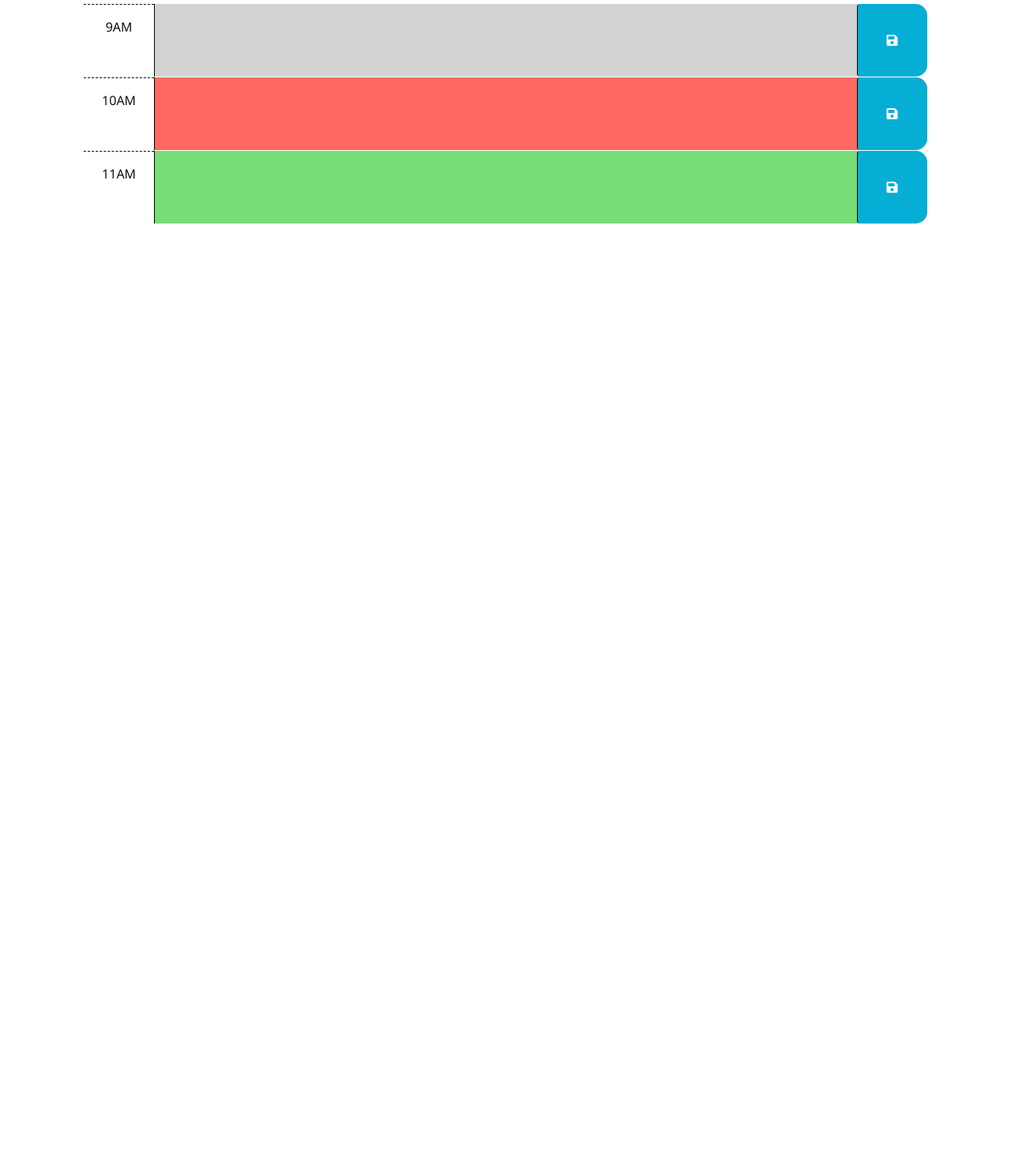
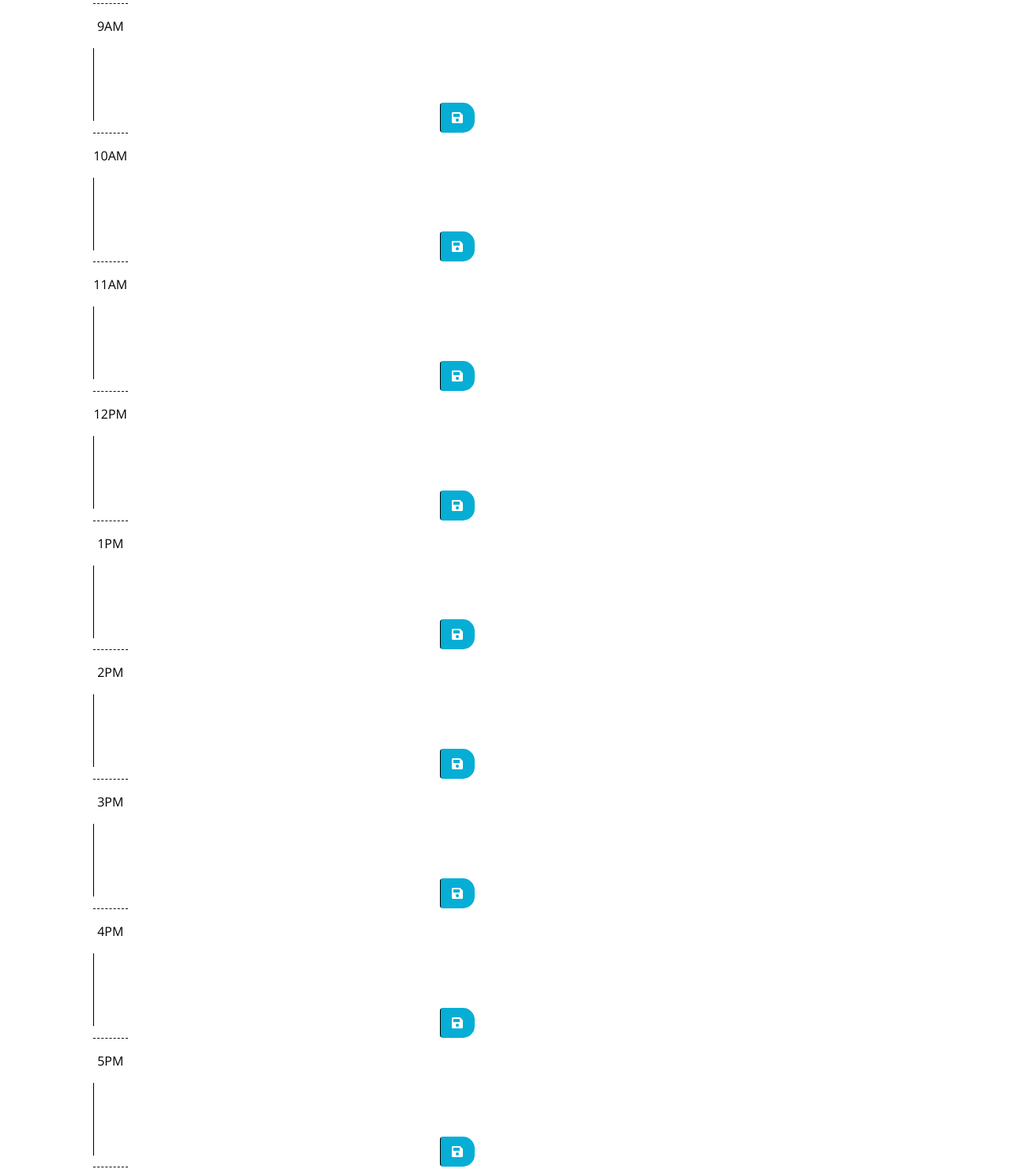
Before and after one commit to Nakisa-Alipour/Work-Day-Scheduler, a plain HTML site: page index.html in a window 1280 px wide. Shown: the part 252-1732 px from the top of the page at 79% size. Before the commit the page ends 800 px from the top, so only its background shows below. Drawn offline with nearby package versions, Linux system fonts and the light colour scheme; files that its build step writes are made by us from their sources; files whose address does not match are found by name.

Commit message:
Update index.html
generated the timeblocks for the standard business hours 9am to 6pm

```diff
--- a/index.html
+++ b/index.html
@@ -37,9 +37,91 @@
         desired layout and colors. The html below should be removed or updated
         in the finished product. Remember to delete this comment once the
         code is implemented.
-        -->
+      -->
 
-      <!-- Example of a past time block. The "past" class adds a gray background color. -->
+        <div id="hour-9" class="col-12 col-md-6 time-block">
+          <div class="col-2 col-md-1 hour text-center py-3">9AM</div>
+          <textarea class="col-8 col-md-10 description" rows="3"> </textarea>
+          <button class="btn saveBtn col-2 col-md-1" aria-label="save">
+          <i class="fas fa-save" aria-hidden="true"></i>
+          </button>
+        </div>
+
+        <div id="hour-9" class="col-12 col-md-6 time-block">
+          <div class="col-2 col-md-1 hour text-center py-3">10AM</div>
+          <textarea class="col-8 col-md-10 description" rows="3"> </textarea>
+          <button class="btn saveBtn col-2 col-md-1" aria-label="save">
+          <i class="fas fa-save" aria-hidden="true"></i>
+          </button>
+        </div>
+
+        <div id="hour-9" class="col-12 col-md-6 time-block">
+          <div class="col-2 col-md-1 hour text-center py-3">11AM</div>
+          <textarea class="col-8 col-md-10 description" rows="3"> </textarea>
+          <button class="btn saveBtn col-2 col-md-1" aria-label="save">
+          <i class="fas fa-save" aria-hidden="true"></i>
+          </button>
+        </div>
+
+        <div id="hour-9" class="col-12 col-md-6 time-block">
+          <div class="col-2 col-md-1 hour text-center py-3">12PM</div>
+          <textarea class="col-8 col-md-10 description" rows="3"> </textarea>
+          <button class="btn saveBtn col-2 col-md-1" aria-label="save">
+          <i class="fas fa-save" aria-hidden="true"></i>
+          </button>
+        </div>
+
+        <div id="hour-9" class="col-12 col-md-6 time-block">
+          <div class="col-2 col-md-1 hour text-center py-3">1PM</div>
+          <textarea class="col-8 col-md-10 description" rows="3"> </textarea>
+          <button class="btn saveBtn col-2 col-md-1" aria-label="save">
+          <i class="fas fa-save" aria-hidden="true"></i>
+          </button>
+        </div>
+
+        <div id="hour-9" class="col-12 col-md-6 time-block">
+          <div class="col-2 col-md-1 hour text-center py-3">2PM</div>
+          <textarea class="col-8 col-md-10 description" rows="3"> </textarea>
+          <button class="btn saveBtn col-2 col-md-1" aria-label="save">
+          <i class="fas fa-save" aria-hidden="true"></i>
+          </button>
+        </div>
+
+        <div id="hour-9" class="col-12 col-md-6 time-block">
+          <div class="col-2 col-md-1 hour text-center py-3">3PM</div>
+          <textarea class="col-8 col-md-10 description" rows="3"> </textarea>
+          <button class="btn saveBtn col-2 col-md-1" aria-label="save">
+          <i class="fas fa-save" aria-hidden="true"></i>
+          </button>
+        </div>
+
+        <div id="hour-9" class="col-12 col-md-6 time-block">
+          <div class="col-2 col-md-1 hour text-center py-3">4PM</div>
+          <textarea class="col-8 col-md-10 description" rows="3"> </textarea>
+          <button class="btn saveBtn col-2 col-md-1" aria-label="save">
+          <i class="fas fa-save" aria-hidden="true"></i>
+          </button>
+        </div>
+
+        <div id="hour-9" class="col-12 col-md-6 time-block">
+          <div class="col-2 col-md-1 hour text-center py-3">5PM</div>
+          <textarea class="col-8 col-md-10 description" rows="3"> </textarea>
+          <button class="btn saveBtn col-2 col-md-1" aria-label="save">
+          <i class="fas fa-save" aria-hidden="true"></i>
+          </button>
+        </div>
+
+        <div id="hour-9" class="col-12 col-md-6 time-block">
+          <div class="col-2 col-md-1 hour text-center py-3">6PM</div>
+          <textarea class="col-8 col-md-10 description" rows="3"> </textarea>
+          <button class="btn saveBtn col-2 col-md-1" aria-label="save">
+          <i class="fas fa-save" aria-hidden="true"></i>
+          </button>
+        </div>
+
+
+
+      <!-- Example of a past time block. The "past" class adds a gray background color.
       <div id="hour-9" class="row time-block past">
         <div class="col-2 col-md-1 hour text-center py-3">9AM</div>
         <textarea class="col-8 col-md-10 description" rows="3"> </textarea>
@@ -47,8 +129,9 @@
           <i class="fas fa-save" aria-hidden="true"></i>
         </button>
       </div>
+      -->
 
-      <!-- Example of a a present time block. The "present" class adds a red background color. -->
+      <!-- Example of a a present time block. The "present" class adds a red background color.
       <div id="hour-10" class="row time-block present">
         <div class="col-2 col-md-1 hour text-center py-3">10AM</div>
         <textarea class="col-8 col-md-10 description" rows="3"> </textarea>
@@ -56,8 +139,9 @@
           <i class="fas fa-save" aria-hidden="true"></i>
         </button>
       </div>
+      -->
 
-      <!-- Example of a future time block. The "future" class adds a green background color. -->
+      <!-- Example of a future time block. The "future" class adds a green background color.
       <div id="hour-11" class="row time-block future">
         <div class="col-2 col-md-1 hour text-center py-3">11AM</div>
         <textarea class="col-8 col-md-10 description" rows="3"> </textarea>
@@ -65,6 +149,7 @@
           <i class="fas fa-save" aria-hidden="true"></i>
         </button>
       </div>
+      -->
 
     <script src="https://code.jquery.com/jquery-3.4.1.min.js"></script>
     <script
```
